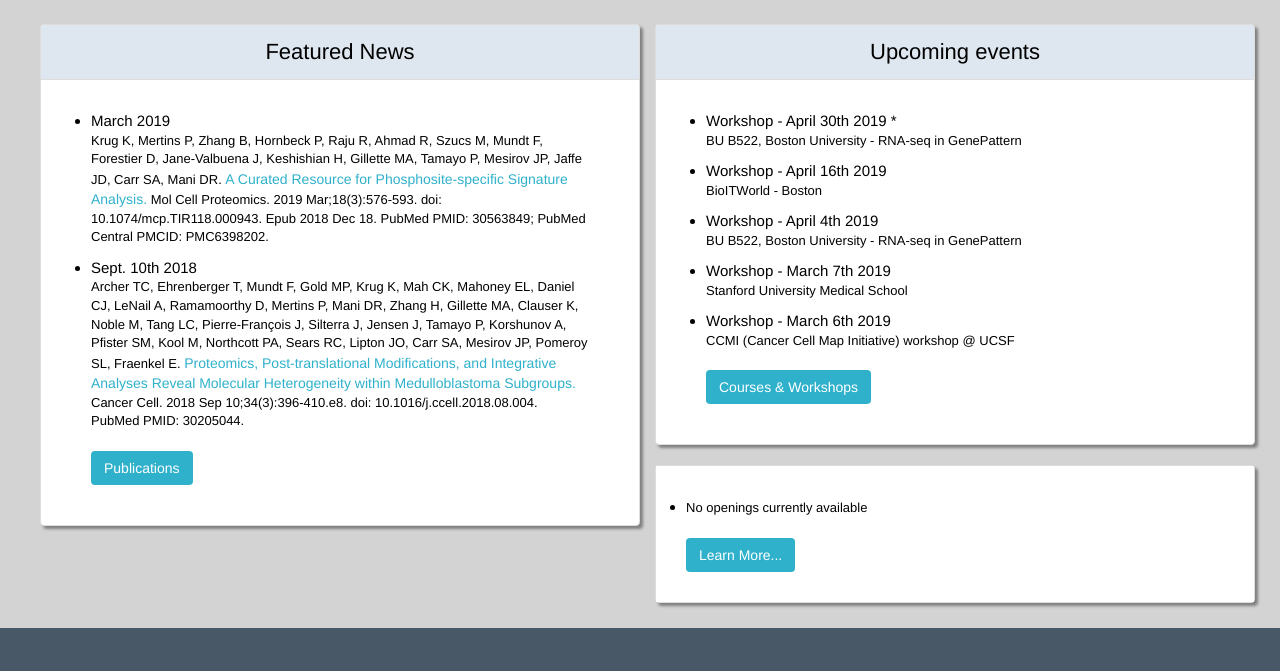
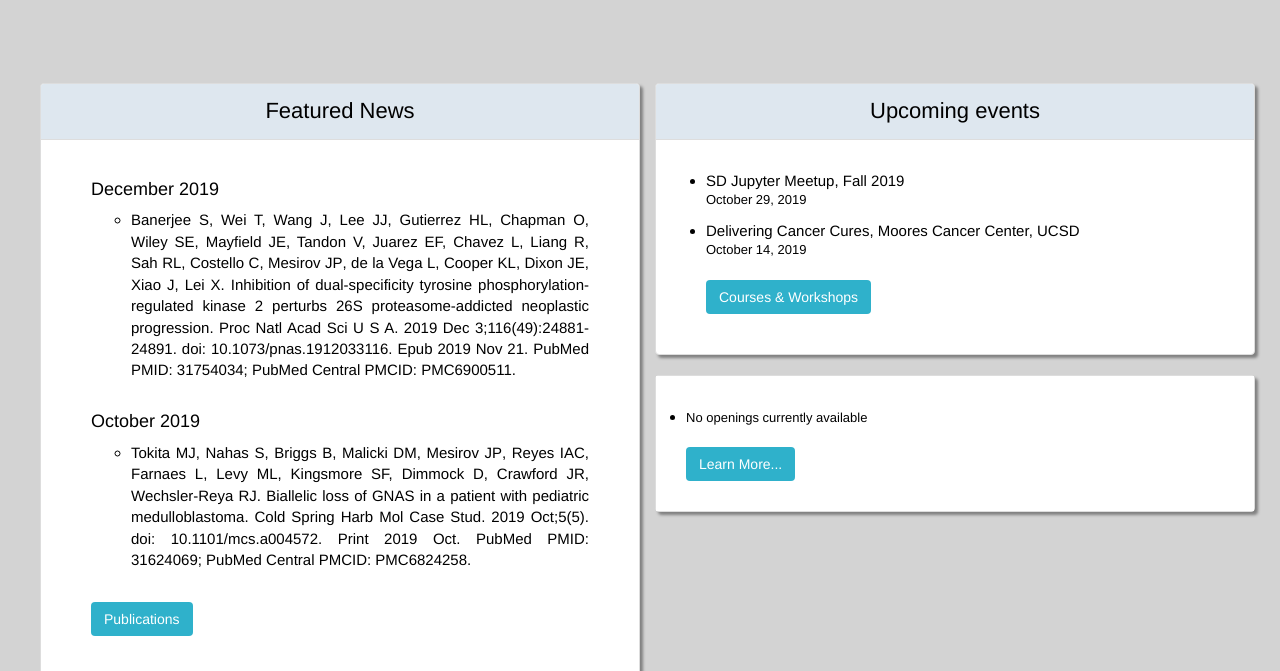
Before and after one commit to mesirovlab/mesirov-lab-website, a plain HTML site: page index.html in a window 1280 px wide. Shown: the part 1630-2301 px from the top of the page. Drawn offline with nearby package versions, Linux system fonts and the light colour scheme.

Commit message:
update content

```diff
--- a/index.html
+++ b/index.html
@@ -140,7 +140,7 @@
                 <span id="media-space" style="height: 80px"></span>
                 <li><a href="members/">OUR TEAM</a></li>
                 <li><a href="pubs/">PUBLICATIONS</a></li>
-                <li><a href="software/">SOFTWARE</a></li>
+                <li><a href="software/">SOFTWARE/DATA RESOURCES</a></li>
                 <li><a href="teaching/">TEACHING</a></li>
                 <li><a href="about/">JOIN US</a></li>
             </ul>
@@ -218,8 +218,7 @@
                 <a class="btn button" href="members/" style="margin-top: 10px; color:white;">Learn More...</a>
             </div>
             <div class="col-12 col-sm-8" style="margin: auto; padding: 0px; color: black; margin-top: 30px; text-align: center; margin-left: 70px;">
-                <p style="text-align: left; margin-bottom: 35px;">Research in the Mesirov Lab focuses on cancer genomics applying machine-learning methods to functional data derived from
-                patient tumors. The lab analyzes these molecular data to determine the underlying biological mechanisms of specific
+                <p style="text-align: left; margin-bottom: 35px; font-size: 18px;">Research in the Mesirov Lab focuses on cancer genomics applying machine-learning methods to functional data derived from patient tumors. The lab analyzes these molecular data to determine the underlying biological mechanisms of specific
                 tumor subtypes, to stratify patients according to their relative risks of relapse, and to identify candidate compounds
                 for new treatments. The overall goal is to treat patients as individuals specific to their tumors. Importantly, the lab
                 is committed to the development of practical, accessible software tools to bring these methods to the general biomedical
@@ -261,29 +260,14 @@
                 <div class="panel panel-default" style="padding: 0px; margin-top: 20px; box-shadow: 3px 3px 3px grey;">
                     <h3 class="panel-heading" style="padding: 15px;">Featured News</h3>
                     <ul class="panel-body" style="padding: 50px; text-align: justify; padding-top: 30px; padding-bottom: 30px;">
-                        <li>
-                            <b>March 2019</b>
-                            <p>Krug K, Mertins P, Zhang B, Hornbeck P, Raju R, Ahmad R, Szucs M, Mundt F,
-                                Forestier D, Jane-Valbuena J, Keshishian H, Gillette MA, Tamayo P, Mesirov JP,
-                                Jaffe JD, Carr SA, Mani DR. <a href="https://www.mcponline.org/content/18/3/576.long">A Curated Resource for
-                                    Phosphosite-specific Signature
-                                    Analysis.</a> Mol Cell Proteomics. 2019 Mar;18(3):576-593. doi:
-                                10.1074/mcp.TIR118.000943. Epub 2018 Dec 18. PubMed PMID: 30563849; PubMed
-                                Central PMCID: PMC6398202.</p>
-                        </li>
-                        <li>
-                            <b>Sept. 10th 2018</b>
-                            <p>Archer TC, Ehrenberger T, Mundt F, Gold MP, Krug K, Mah CK, Mahoney EL, Daniel CJ, LeNail A, Ramamoorthy D,
-                                Mertins P,
-                                Mani DR, Zhang H, Gillette MA, Clauser K, Noble M, Tang LC, Pierre-François J, Silterra J, Jensen J, Tamayo P,
-                                Korshunov A, Pfister SM, Kool M, Northcott PA, Sears RC, Lipton JO, Carr SA, Mesirov JP, Pomeroy SL, Fraenkel E.
-                                <a href="https://www.sciencedirect.com/science/article/pii/S1535610818303581?via%3Dihub">Proteomics, Post-translational Modifications, and
-                                    Integrative Analyses Reveal Molecular Heterogeneity within
-                                    Medulloblastoma Subgroups.</a> Cancer Cell. 2018 Sep 10;34(3):396-410.e8. doi: 10.1016/j.ccell.2018.08.004.
-                                PubMed PMID:
-                                30205044. </p>
-                        </li>
-
+                        <h4>December 2019</h4>
+                        <ul>
+                            <li>Banerjee S, Wei T, Wang J, Lee JJ, Gutierrez HL, <b>Chapman O</b>, Wiley SE, Mayfield JE, Tandon V, Juarez EF, <b>Chavez L</b>, Liang R, Sah RL, Costello C, <b>Mesirov JP</b>, de la Vega L, Cooper KL, Dixon JE, Xiao J, Lei X. Inhibition of dual-specificity tyrosine phosphorylation-regulated kinase 2 perturbs 26S proteasome-addicted neoplastic progression. Proc Natl Acad Sci U S A. 2019 Dec 3;116(49):24881-24891. doi: 10.1073/pnas.1912033116. Epub 2019 Nov 21. PubMed PMID: 31754034; PubMed Central PMCID: PMC6900511.</li><br>
+                        </ul>
+                        <h4>October 2019</h4>
+                        <ul>
+                            <li>Tokita MJ, Nahas S, Briggs B, Malicki DM, <b>Mesirov JP</b>, Reyes IAC, Farnaes L, Levy ML, Kingsmore SF, Dimmock D, Crawford JR, Wechsler-Reya RJ. Biallelic loss of GNAS in a patient with pediatric medulloblastoma. Cold Spring Harb Mol Case Stud. 2019 Oct;5(5). doi: 10.1101/mcs.a004572. Print 2019 Oct. PubMed PMID: 31624069; PubMed Central PMCID: PMC6824258.</li><br>
+                        </ul>
                         <a class="btn button" href="pubs/" style="margin-top: 10px; color:white;">Publications</a>
                     </ul>
                 </div>
@@ -293,21 +277,11 @@
                 <div class="panel panel-default" style="padding: 0px; margin-top: 20px; box-shadow: 3px 3px 3px grey;">
                     <h3 class="panel-heading" style="padding: 15px;">Upcoming events</h3>
                     <ul class="panel-body" style="padding: 50px; text-align: justify; padding-top: 30px; padding-bottom: 30px;">
-                        <li><b>Workshop - April 30th 2019 *</b>
-                            <p>BU B522, Boston University - RNA-seq in GenePattern</p>
+                        <li><b>SD Jupyter Meetup, Fall 2019</b>
+                            <p>October 29, 2019</p>
                         </li>
-                        <li><b>Workshop - April 16th 2019</b>
-                            <p>BioITWorld - Boston</p>
-                        </li>
-                        <li><b>Workshop - April 4th 2019</b>
-                            <p>BU B522, Boston University - RNA-seq in GenePattern</p>
-                        </li>
-
-                        <li><b>Workshop - March 7th 2019</b>
-                            <p>Stanford University Medical School</p>
-                        </li>
-                        <li><b>Workshop - March 6th 2019</b>
-                            <p>CCMI (Cancer Cell Map Initiative) workshop @ UCSF</p>
+                        <li><b>Delivering Cancer Cures, Moores Cancer Center, UCSD</b>
+                            <p>October 14, 2019</p>
                         </li>
                         <a class="btn button" href="teaching/" style="margin-top: 10px; color:white;">Courses & Workshops</a>
                     </ul>
```
Also changed, not shown: about/index.html (+1 -1 lines), medulloblastoma/index.html (+1 -1 lines), members/index.html (+1 -1 lines), pubs/index.html (+4 -2 lines), software/index.html (+1 -1 lines), teaching/index.html (+1 -1 lines).
